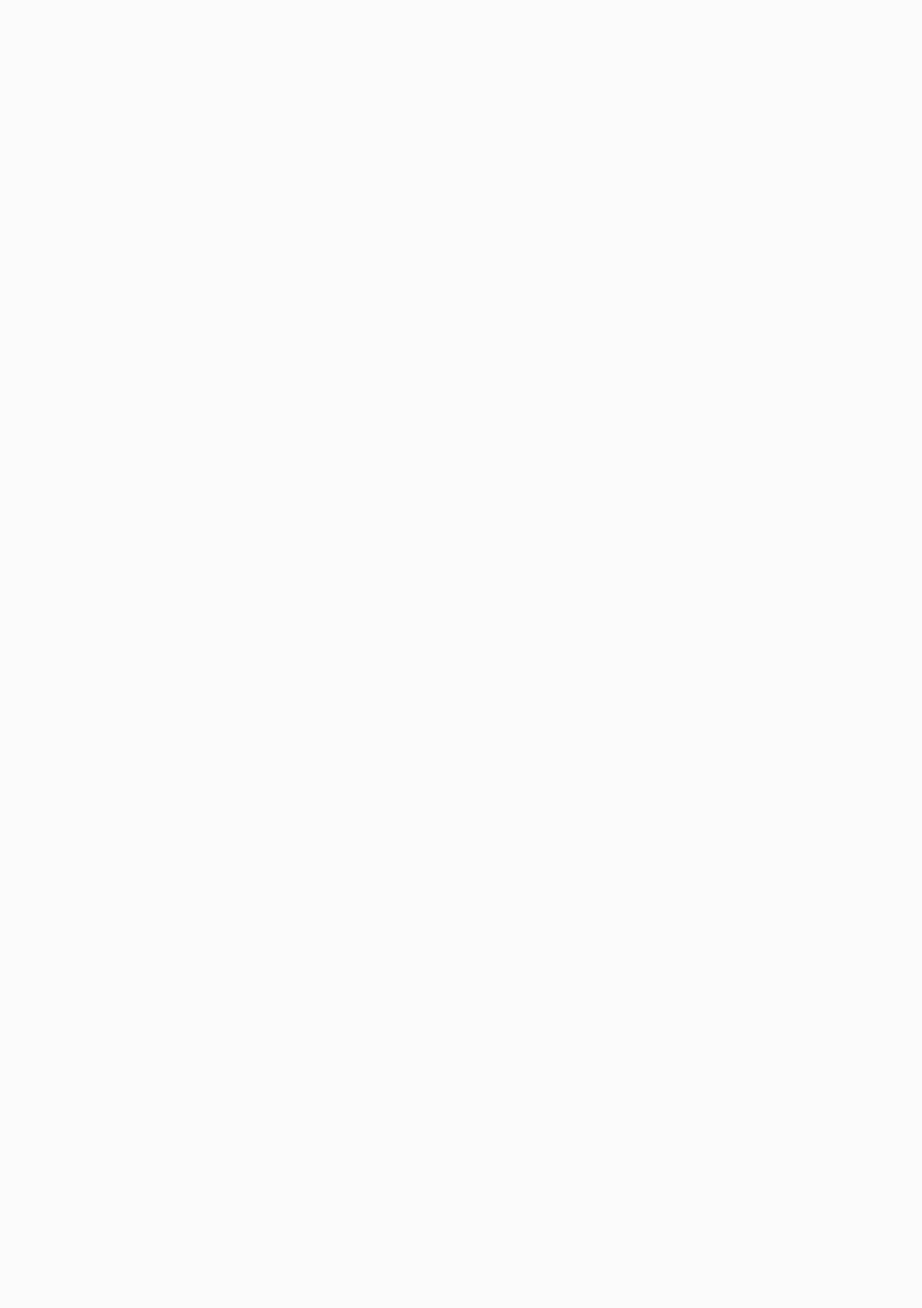
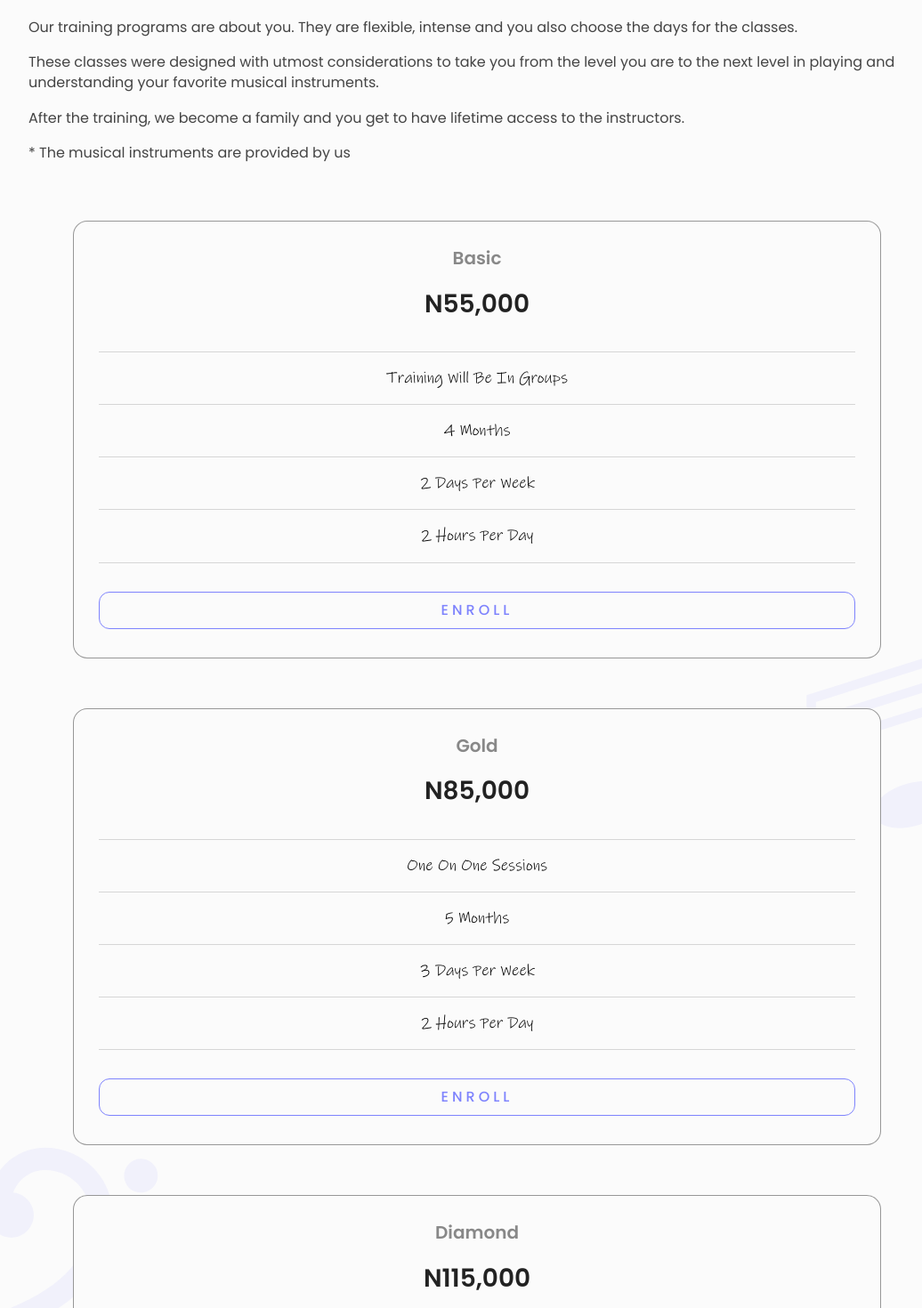
Before and after one commit to JhoellOpeyemi/sammdebby, a React (Vite) app: page /classes in a window 1280 px wide. Before the commit this address had no page. Shown: the part 180-1650 px from the top of the page at 89% size, without its empty margins (64-1100 px from the left). Before the commit the page ends 800 px from the top, so only its background shows below. Built offline with nearby package versions, Linux system fonts and the light colour scheme.

Commit message:
classes page added

```diff
--- a/src/App.jsx
+++ b/src/App.jsx
@@ -8,10 +8,10 @@ import {
 import Root from "./components/Root";
 import Home from "./components/pages/Home";
 import About from "./components/pages/About";
+import Classes from "./components/pages/Classes";
 import GlobalStyles from "./styled/Global.styled";
 
 import { theme } from "./theme";
-// import ScrollToTop from "./ScrollToTop";
 
 function App() {
   const router = createBrowserRouter(
@@ -19,6 +19,7 @@ function App() {
       <Route path="/" element={<Root />}>
         <Route index element={<Home />} />
         <Route path="/about" element={<About />} />
+        <Route path="/classes" element={<Classes />} />
       </Route>
     )
   );
--- a/src/components/pages/About.jsx
+++ b/src/components/pages/About.jsx
@@ -1,8 +1,11 @@
 import { Container } from "../../styled/Utils.styled";
+import useDocumentTitle from "../../useDocumentTitle";
 import AboutDetails from "../sections/AboutDetails/AboutDetails";
 import Exec from "../sections/Exec/Exec";
 
 const About = () => {
+  useDocumentTitle("About");
+
   return (
     <>
       <Container>
--- /dev/null
+++ b/src/components/pages/Classes.jsx
@@ -0,0 +1,12 @@
+import { Container } from "../../styled/Utils.styled";
+import ClassesDetails from "../sections/ClassesDetails/ClassesDetails";
+
+const Classes = () => {
+  return (
+    <Container>
+      <ClassesDetails />
+    </Container>
+  );
+};
+
+export default Classes;
--- a/src/components/pages/Home.jsx
+++ b/src/components/pages/Home.jsx
@@ -6,8 +6,10 @@ import WhoWeAre from "../sections/WhoWeAre/WhoWeAre";
 import TestImage from "../../assets/images/test-image.png";
 import { Container } from "../../styled/Utils.styled";
 import Classes from "../sections/Classes/Classes";
+import useDocumentTitle from "../../useDocumentTitle";
 
 const Home = () => {
+  useDocumentTitle("Home");
   return (
     <>
       <Hero />
--- a/src/components/sections/AboutDetails/AboutDetails.jsx
+++ b/src/components/sections/AboutDetails/AboutDetails.jsx
@@ -2,6 +2,10 @@ import { PageHeading } from "../../../styled/Text.styled";
 import { Headings, HeadingsSlide } from "../../../styled/HeadingSlider";
 import { AboutDetailsContainer } from "./AboutDetails.styled";
 import AboutGrid from "./AboutGrid";
+
+import bgIcon3 from "../../../assets/images/bg3.svg";
+import bgIcon1 from "../../../assets/images/bg1.svg";
+import { BackgroundIcon } from "../../../styled/Utils.styled";
 
 const AboutDetails = () => {
   return (
@@ -16,6 +20,21 @@ const AboutDetails = () => {
       </HeadingsSlide>
 
       <AboutGrid />
+
+      <BackgroundIcon
+        src={bgIcon3}
+        alt=""
+        top="30%"
+        left="-4rem"
+        width="17rem"
+      />
+      <BackgroundIcon
+        src={bgIcon1}
+        alt=""
+        top="60%"
+        right="-6rem"
+        width="16rem"
+      />
     </AboutDetailsContainer>
   );
 };
--- a/src/components/sections/AboutDetails/AboutDetails.styled.js
+++ b/src/components/sections/AboutDetails/AboutDetails.styled.js
@@ -1,5 +1,6 @@
 import styled from "styled-components";
 
 export const AboutDetailsContainer = styled.main`
+  position: relative;
   padding: 7rem 0 4.5rem;
 `;
--- a/src/components/sections/Classes/Classes.jsx
+++ b/src/components/sections/Classes/Classes.jsx
@@ -51,7 +51,6 @@ const Classes = () => {
           top="45.7%"
           left="-5rem"
           width="22rem"
-          height="22rem"
         />
       </ClassesSection>
     </>
--- /dev/null
+++ b/src/components/sections/ClassesDetails/ClassesDetails.jsx
@@ -0,0 +1,87 @@
+import { CardGroup, ClassesDetailsContainer } from "./ClassesDetails.styled";
+import { Headings, HeadingsSlide } from "../../../styled/HeadingSlider";
+import { PageHeading, StyledText } from "../../../styled/Text.styled";
+import ClassCard from "../../ClassCard/ClassCard";
+import { BackgroundIcon } from "../../../styled/Utils.styled";
+
+import bgIcon1 from "../../../assets/images/bg1.svg";
+import bgIcon3 from "../../../assets/images/bg3.svg";
+
+const ClassesDetails = () => {
+  return (
+    <ClassesDetailsContainer>
+      <HeadingsSlide>
+        <Headings>
+          <PageHeading>Our Classes</PageHeading>
+        </Headings>
+        <Headings>
+          <PageHeading>Our Classes</PageHeading>
+        </Headings>
+      </HeadingsSlide>
+
+      <StyledText>
+        Our training programs are about you. They are flexible, intense and you
+        also choose the days for the classes.
+      </StyledText>
+
+      <StyledText>
+        These classes were designed with utmost considerations to take you from
+        the level you are to the next level in playing and understanding your
+        favorite musical instruments.
+      </StyledText>
+
+      <StyledText>
+        After the training, we become a family and you get to have lifetime
+        access to the instructors.
+      </StyledText>
+
+      <StyledText>* The musical instruments are provided by us</StyledText>
+
+      <CardGroup>
+        <ClassCard
+          type="Basic"
+          price="N55,000"
+          benefit1="Training will be in groups"
+          benefit2="4 months"
+          benefit3="2 days per week"
+          benefit4="2 hours per day"
+        />
+
+        <ClassCard
+          type="Gold"
+          price="N85,000"
+          benefit1="One on one Sessions"
+          benefit2="5 months"
+          benefit3="3 days per week"
+          benefit4="2 hours per day"
+        />
+
+        <ClassCard
+          type="Diamond"
+          price="N115,000"
+          benefit1="One on one Sessions"
+          benefit2="6 months"
+          benefit3="3 days per week"
+          benefit4="2 hours per day"
+        />
+      </CardGroup>
+
+      <BackgroundIcon
+        src={bgIcon3}
+        alt=""
+        top="68%"
+        left="-4rem"
+        width="19rem"
+      />
+      <BackgroundIcon
+        src={bgIcon1}
+        alt=""
+        top="43%"
+        right="-6rem"
+        width="18rem"
+      />
+    </ClassesDetailsContainer>
+  );
+};
+
+export default ClassesDetails;
--- /dev/null
+++ b/src/components/sections/ClassesDetails/ClassesDetails.styled.js
@@ -0,0 +1,13 @@
+import styled from "styled-components";
+
+export const ClassesDetailsContainer = styled.main`
+  position: relative;
+  padding: 7rem 0 4.5rem;
+`;
+
+export const CardGroup = styled.div`
+  display: flex;
+  flex-direction: column;
+  margin-top: 4rem;
+  gap: 3.5rem;
+`;
--- a/src/components/sections/WhoWeAre/WhoWeAre.jsx
+++ b/src/components/sections/WhoWeAre/WhoWeAre.jsx
@@ -36,10 +36,9 @@ const WhoWeAre = () => {
       <BackgroundIcon
         src={bgIcon}
         alt=""
-        top="8rem"
+        top="19%"
         right="-5.8rem"
         width="20rem"
-        height="20rem"
       />
     </StyledSection>
   );
--- a/src/styled/Utils.styled.js
+++ b/src/styled/Utils.styled.js
@@ -23,6 +23,6 @@ export const BackgroundIcon = styled.img`
   right: ${({ right }) => (right ? right : "unset")};
   bottom: ${({ bottom }) => (bottom ? bottom : "unset")};
   width: ${({ width }) => (width ? width : "100%")};
-  height: ${({ height }) => (height ? height : "100%")};
+  height: ${({ width }) => (width ? width : "100%")};
   z-index: -1;
 `;
--- /dev/null
+++ b/src/useDocumentTitle.js
@@ -0,0 +1,9 @@
+import { useEffect } from "react";
+
+const useDocumentTitle = (title) => {
+  useEffect(() => {
+    document.title = `Sammdebby | ${title}`;
+  }, [title]);
+};
+
+export default useDocumentTitle;
```
